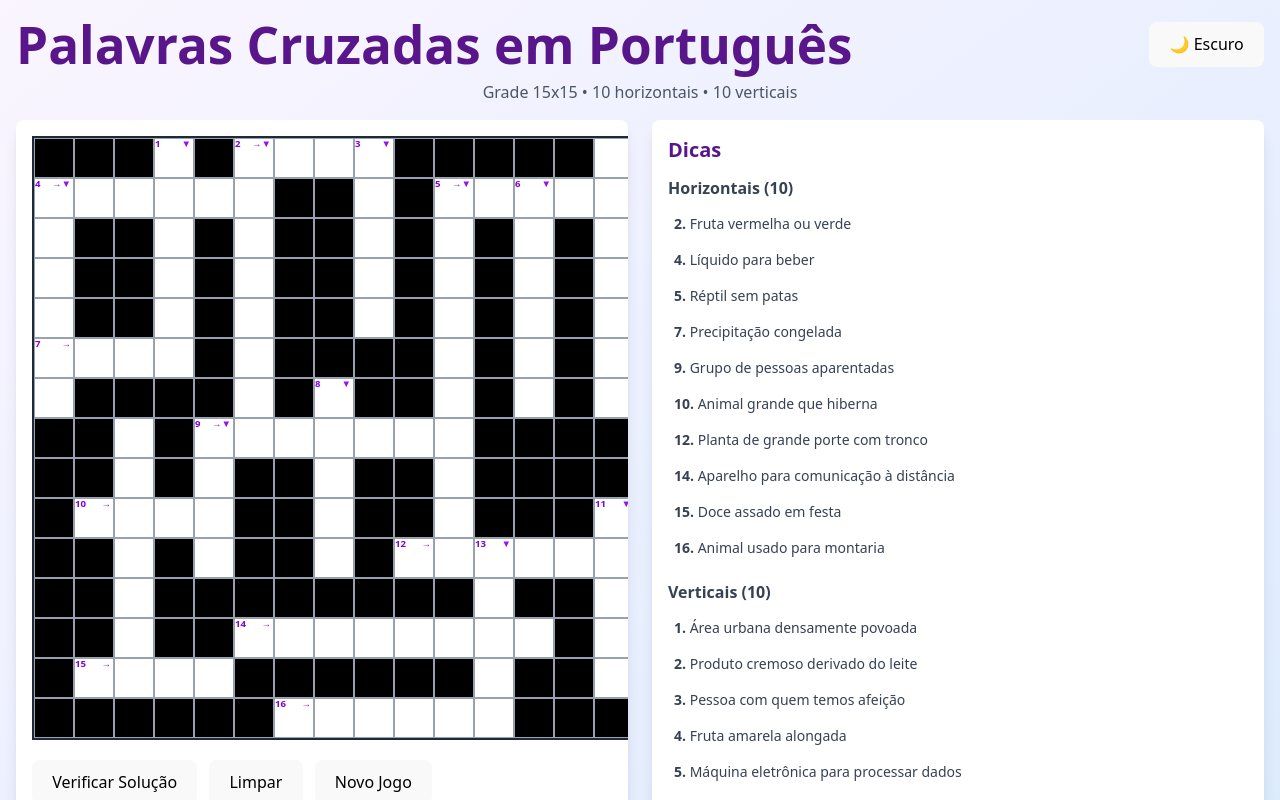
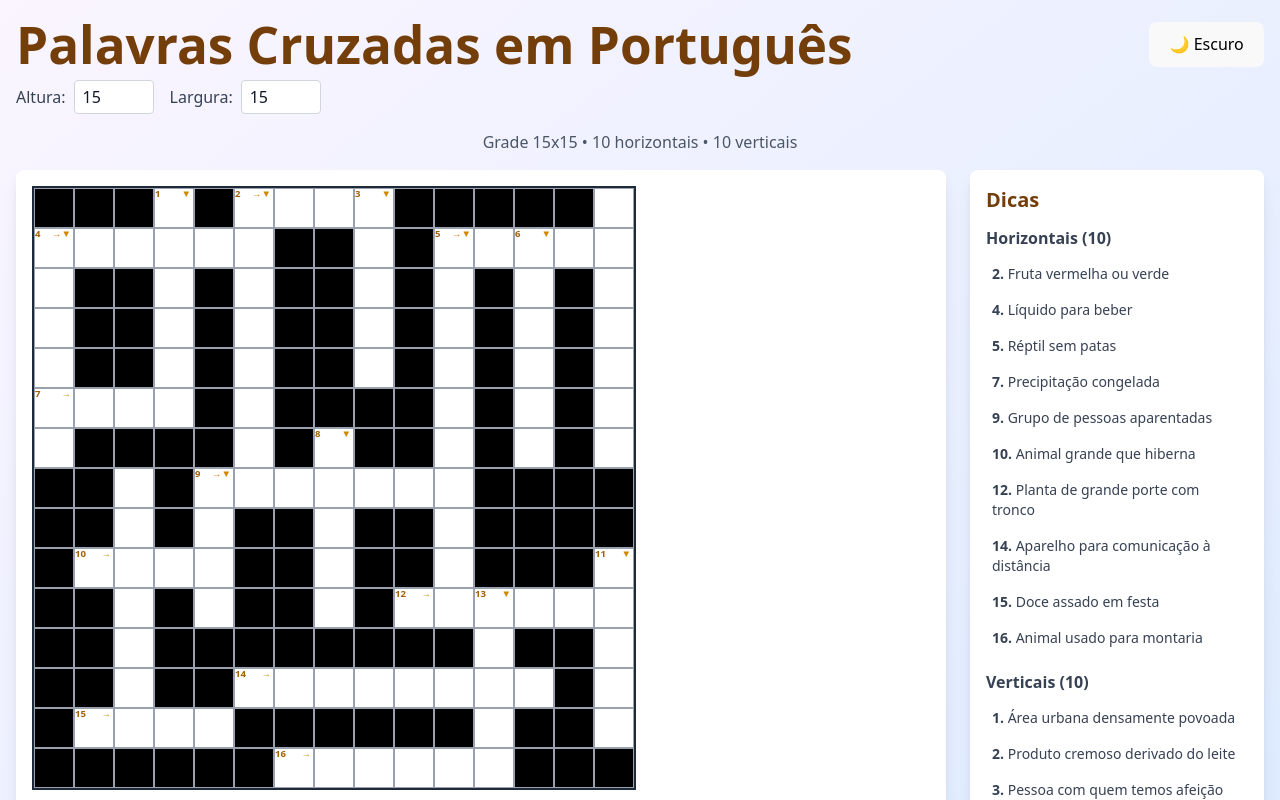
Before and after one commit to MViniciusCoffe/jogo-serverless, a React (Vite) app: page / in a window 1280 px wide. Shown: the top 800 px of the page. Built offline with nearby package versions, Linux system fonts and the light colour scheme.

Commit message:
Agora, o tamanho das grades é variável e adicionei uma integração com API

```diff
--- a/src/App.jsx
+++ b/src/App.jsx
@@ -86,7 +86,9 @@ const CrosswordGame = () => {
   const [isComplete, setIsComplete] = useState(false);
   const [isGenerating, setIsGenerating] = useState(true);
   const [darkMode, setDarkMode] = useState(false);
-  const [gridSize, setGridSize] = useState(15);
+  const [gridHeight, setGridHeight] = useState(15);
+  const [gridWidth, setGridWidth] = useState(15);
+  const [fetchedData, setFetchedData] = useState(null);
   const inputRefs = useRef({});
 
   const generateCrossword = () => {
@@ -113,24 +115,31 @@ const CrosswordGame = () => {
     if (bestAttempt) {
       setGrid(bestAttempt.grid);
       setWords(bestAttempt.words);
-      setGridSize(bestAttempt.size);
-      setUserGrid(Array(bestAttempt.size).fill(null).map(() => Array(bestAttempt.size).fill('')));
+      setUserGrid(Array(bestAttempt.height).fill(null).map(() => Array(bestAttempt.width).fill('')));
     }
 
     setIsGenerating(false);
   };
 
   const tryGenerateCrossword = (targetWords) => {
-    const size = 15;
-    const letterGrid = Array(size).fill(null).map(() => Array(size).fill(null));
+    const height = gridHeight;
+    const width = gridWidth;
+    const letterGrid = Array(height).fill(null).map(() => Array(width).fill(null));
     const placedWords = [];
     const usedWords = new Set();
     const shuffled = [...portugueseDictionary].sort(() => Math.random() - 0.5);
 
     // Colocar primeira palavra horizontal no meio
-    const firstWord = shuffled[0];
-    const startRow = Math.floor(size / 2);
-    const startCol = Math.floor((size - firstWord.word.length) / 2);
+    let firstWordIndex = 0;
+    while (firstWordIndex < shuffled.length && shuffled[firstWordIndex].word.length > width) {
+      firstWordIndex++;
+    }
+    if (firstWordIndex >= shuffled.length) {
+      return { acrossWords: [], downWords: [] }; // No word fits
+    }
+    const firstWord = shuffled[firstWordIndex];
+    const startRow = Math.floor(height / 2);
+    const startCol = Math.floor((width - firstWord.word.length) / 2);
 
     for (let i = 0; i < firstWord.word.length; i++) {
       letterGrid[startRow][startCol + i] = firstWord.word[i];
@@ -177,7 +186,7 @@ const CrosswordGame = () => {
                   newCol = existing.col - j;
                 }
 
-                if (canPlaceWord(letterGrid, word, newRow, newCol, newDir, size)) {
+                if (canPlaceWord(letterGrid, word, newRow, newCol, newDir, height, width)) {
                   placeWord(letterGrid, word, newRow, newCol, newDir);
                   placedWords.push({
                     word: word,
@@ -210,8 +219,8 @@ const CrosswordGame = () => {
     ];
 
     // Criar grade final
-    const newGrid = Array(size).fill(null).map(() =>
-      Array(size).fill(null).map(() => ({
+    const newGrid = Array(height).fill(null).map(() =>
+      Array(width).fill(null).map(() => ({
         letter: null,
         number: null,
         arrows: [],
@@ -219,8 +228,8 @@ const CrosswordGame = () => {
       }))
     );
 
-    for (let r = 0; r < size; r++) {
-      for (let c = 0; c < size; c++) {
+    for (let r = 0; r < height; r++) {
+      for (let c = 0; c < width; c++) {
         newGrid[r][c].letter = letterGrid[r][c];
       }
     }
@@ -266,21 +275,22 @@ const CrosswordGame = () => {
     return {
       grid: newGrid,
       words: balancedWords,
-      size: size,
+      height: height,
+      width: width,
       acrossWords: balancedWords.filter(w => w.direction === 'across'),
       downWords: balancedWords.filter(w => w.direction === 'down')
     };
   };
 
-  const canPlaceWord = (grid, word, row, col, direction, size) => {
+  const canPlaceWord = (grid, word, row, col, direction, height, width) => {
     if (row < 0 || col < 0) return false;
 
     if (direction === 'across') {
-      if (col + word.length > size) return false;
+      if (col + word.length > width) return false;
 
       // Verificar espaço antes e depois
       if (col > 0 && grid[row][col - 1] !== null) return false;
-      if (col + word.length < size && grid[row][col + word.length] !== null) return false;
+      if (col + word.length < width && grid[row][col + word.length] !== null) return false;
 
       // Verificar cada letra
       for (let i = 0; i < word.length; i++) {
@@ -289,14 +299,14 @@ const CrosswordGame = () => {
 
         // Verificar células adjacentes verticalmente
         if (row > 0 && grid[row - 1][col + i] !== null && cell === null) return false;
-        if (row < size - 1 && grid[row + 1][col + i] !== null && cell === null) return false;
+        if (row < height - 1 && grid[row + 1][col + i] !== null && cell === null) return false;
       }
     } else {
-      if (row + word.length > size) return false;
+      if (row + word.length > height) return false;
 
       // Verificar espaço antes e depois
       if (row > 0 && grid[row - 1][col] !== null) return false;
-      if (row + word.length < size && grid[row + word.length][col] !== null) return false;
+      if (row + word.length < height && grid[row + word.length][col] !== null) return false;
 
       // Verificar cada letra
       for (let i = 0; i < word.length; i++) {
@@ -305,7 +315,7 @@ const CrosswordGame = () => {
 
         // Verificar células adjacentes horizontalmente
         if (col > 0 && grid[row + i][col - 1] !== null && cell === null) return false;
-        if (col < size - 1 && grid[row + i][col + 1] !== null && cell === null) return false;
+        if (col < width - 1 && grid[row + i][col + 1] !== null && cell === null) return false;
       }
     }
 
@@ -413,8 +423,8 @@ const CrosswordGame = () => {
 
   const checkSolution = () => {
     let correct = true;
-    for (let r = 0; r < gridSize; r++) {
-      for (let c = 0; c < gridSize; c++) {
+    for (let r = 0; r < gridHeight; r++) {
+      for (let c = 0; c < gridWidth; c++) {
         if (grid[r][c].letter && userGrid[r][c] !== grid[r][c].letter) {
           correct = false;
           break;
@@ -426,7 +436,7 @@ const CrosswordGame = () => {
   };
 
   const resetGame = () => {
-    setUserGrid(Array(gridSize).fill(null).map(() => Array(gridSize).fill('')));
+    setUserGrid(Array(gridHeight).fill(null).map(() => Array(gridWidth).fill('')));
     setIsComplete(false);
     setSelectedCell({ row: null, col: null });
     setSelectedClue(null);
@@ -440,11 +450,25 @@ const CrosswordGame = () => {
     setTimeout(() => generateCrossword(), 100);
   };
 
+  const handleFetchData = async () => {
+    try {
+      const response = await fetch('https://aoer9ip2oa.execute-api.us-east-1.amazonaws.com/dev/items');
+      if (!response.ok) {
+        throw new Error('Network response was not ok');
+      }
+      const data = await response.json();
+      setFetchedData(data);
+    } catch (error) {
+      console.error('Error fetching data:', error);
+      setFetchedData({ error: 'Falha ao pegar dados' });
+    }
+  };
+
   if (isGenerating) {
     return (
       <div className={`min-h-screen flex items-center justify-center ${darkMode ? 'bg-gray-900' : 'bg-gradient-to-br from-purple-50 to-blue-100'}`}>
         <div className="text-center">
-          <div className={`text-4xl font-bold mb-4 ${darkMode ? 'text-purple-400' : 'text-purple-900'}`}>Gerando Palavras Cruzadas...</div>
+          <div className={`text-4xl font-bold mb-4 ${darkMode ? 'text-yellow-400' : 'text-yellow-900'}`}>Gerando Palavras Cruzadas...</div>
           <div className={`text-lg ${darkMode ? 'text-gray-400' : 'text-gray-600'}`}>Criando cruzamento perfeito de palavras</div>
         </div>
       </div>
@@ -456,19 +480,41 @@ const CrosswordGame = () => {
 
   return (
     <div className={`min-h-screen p-4 ${darkMode ? 'bg-gray-900' : 'bg-gradient-to-br from-purple-50 to-blue-100'}`}>
-      <div className="max-w-full mx-auto">
+      <div className="max-w-7xl mx-auto">
         <div className="flex justify-between items-center mb-2">
-          <h1 className={`text-4xl font-bold ${darkMode ? 'text-purple-400' : 'text-purple-900'}`}>Palavras Cruzadas em Português</h1>
-          <button onClick={() => setDarkMode(!darkMode)} className={`px-4 py-2 rounded-lg font-semibold transition ${darkMode ? 'bg-gray-700 text-black-200 hover:bg-gray-600' : 'bg-gray-800 text-black hover:bg-gray-700'}`}>
+          <h1 className={`text-4xl font-bold ${darkMode ? 'text-yellow-400' : 'text-yellow-900'}`}>Palavras Cruzadas em Português</h1>
+          <button onClick={() => setDarkMode(!darkMode)} className={`px-4 py-2 rounded-lg font-semibold transition ${darkMode ? 'bg-gray-700 text-black hover:bg-gray-600' : 'bg-gray-800 text-black hover:bg-gray-700'}`}>
             {darkMode ? '☀️ Claro' : '🌙 Escuro'}
           </button>
         </div>
+        <div className="flex gap-4 mb-4">
+          <label className={`flex items-center ${darkMode ? 'text-gray-300' : 'text-gray-700'}`}>
+            Altura:
+            <input
+              type="number"
+              value={gridHeight}
+              onChange={(e) => setGridHeight(Math.max(5, Number(e.target.value)))}
+              className={`ml-2 w-20 px-2 py-1 rounded ${darkMode ? 'bg-gray-700 text-white' : 'bg-white text-gray-900'} border ${darkMode ? 'border-gray-600' : 'border-gray-300'}`}
+              min="5"
+            />
+          </label>
+          <label className={`flex items-center ${darkMode ? 'text-gray-300' : 'text-gray-700'}`}>
+            Largura:
+            <input
+              type="number"
+              value={gridWidth}
+              onChange={(e) => setGridWidth(Math.max(5, Number(e.target.value)))}
+              className={`ml-2 w-20 px-2 py-1 rounded ${darkMode ? 'bg-gray-700 text-white' : 'bg-white text-gray-900'} border ${darkMode ? 'border-gray-600' : 'border-gray-300'}`}
+              min="5"
+            />
+          </label>
+        </div>
         <p className={`text-center mb-4 ${darkMode ? 'text-gray-400' : 'text-gray-600'}`}>
-          Grade {gridSize}x{gridSize} • {acrossClues.length} horizontais • {downClues.length} verticais
+          Grade {gridHeight}x{gridWidth} • {acrossClues.length} horizontais • {downClues.length} verticais
         </p>
 
-        <div className="grid grid-cols-1 lg:grid-cols-2 gap-6">
-          <div className="lg:col-span-1">
+        <div className="grid grid-cols-1 lg:grid-cols-4 gap-6">
+          <div className="lg:col-span-3">
             <div className={`rounded-lg shadow-lg p-4 overflow-auto ${darkMode ? 'bg-gray-800' : 'bg-white'}`}>
               <div className={`inline-block border-2 ${darkMode ? 'border-gray-600' : 'border-gray-800'}`}>
                 {grid.map((row, rowIndex) => (
@@ -489,8 +535,7 @@ const CrosswordGame = () => {
                       return (
                         <div
                           key={key}
-                          className={`w-10 h-10 border relative text-xs ${darkMode ? 'border-gray-600' : 'border-gray-400'} ${
-                            isSelected
+                          className={`w-10 h-10 border relative text-xs ${darkMode ? 'border-gray-600' : 'border-gray-400'} ${isSelected
                             ? darkMode ? 'bg-yellow-600' : 'bg-yellow-300'
                             : isHighlighted
                               ? darkMode ? 'bg-blue-900' : 'bg-blue-200'
@@ -500,13 +545,13 @@ const CrosswordGame = () => {
                         >
                           {cell.number && (
                             <span
-                              className={`absolute top-0 left-0 text-[0.6rem] leading-none font-bold pointer-events-none ${darkMode ? 'text-purple-400' : 'text-purple-700'}`}
+                              className={`absolute top-0 left-0 text-[0.6rem] leading-none font-bold pointer-events-none ${darkMode ? 'text-yellow-400' : 'text-yellow-700'}`}
                             >
                               {cell.number}
                             </span>
                           )}
                           {cell.arrows && cell.arrows.length > 0 && (
-                            <span className={`absolute top-0 right-0.5 text-[0.6rem] leading-none pointer-events-none font-bold ${darkMode ? 'text-purple-400' : 'text-purple-600'}`}>
+                            <span className={`absolute top-0 right-0.5 text-[0.6rem] leading-none pointer-events-none font-bold ${darkMode ? 'text-yellow-400' : 'text-yellow-600'}`}>
                               {cell.arrows.join('')}
                             </span>
                           )}
@@ -529,9 +574,10 @@ const CrosswordGame = () => {
               </div>
 
               <div className="mt-4 flex gap-3 flex-wrap">
-                <button onClick={checkSolution} className="px-4 py-2 bg-purple-600 text-black rounded-lg hover:bg-purple-700 transition text-sm font-semibold">Verificar Solução</button>
+                <button onClick={checkSolution} className="px-4 py-2 bg-indigo-600 text-black rounded-lg hover:bg-indigo-700 transition text-sm font-semibold">Verificar Solução</button>
                 <button onClick={resetGame} className="px-4 py-2 bg-gray-600 text-black rounded-lg hover:bg-gray-700 transition text-sm font-semibold">Limpar</button>
                 <button onClick={newGame} className="px-4 py-2 bg-blue-600 text-black rounded-lg hover:bg-blue-700 transition text-sm font-semibold">Novo Jogo</button>
+                <button onClick={handleFetchData} className="px-4 py-2 bg-green-600 text-black rounded-lg hover:bg-green-700 transition text-sm font-semibold">Pegar dados</button>
               </div>
 
               {isComplete && (
@@ -539,18 +585,37 @@ const CrosswordGame = () => {
                   🎉 Parabéns! Você completou as palavras cruzadas!
                 </div>
               )}
+
+              {fetchedData && (
+                <div className={`mt-4 p-4 rounded-lg ${darkMode ? 'bg-gray-700 text-gray-300' : 'bg-gray-100 text-gray-800'}`}>
+                  <h3 className="text-lg font-semibold mb-2">Dados Pegos:</h3>
+                  {fetchedData.error ? (
+                    <p>{fetchedData.error}</p>
+                  ) : (
+                    <ul className="space-y-2">
+                      {fetchedData.map((item, index) => (
+                        <li key={index} className="border-b pb-2">
+                          <p><strong>ID:</strong> {item.id}</p>
+                          <p><strong>Palavra:</strong> {item.word}</p>
+                          <p><strong>Dica:</strong> {item.glue}</p>
+                        </li>
+                      ))}
+                    </ul>
+                  )}
+                </div>
+              )}
             </div>
           </div>
 
           <div className="lg:col-span-1">
             <div className={`rounded-lg shadow-lg p-4 max-h-screen overflow-y-auto ${darkMode ? 'bg-gray-800' : 'bg-white'}`}>
-              <h2 className={`text-xl font-bold mb-3 ${darkMode ? 'text-purple-400' : 'text-purple-900'}`}>Dicas</h2>
+              <h2 className={`text-xl font-bold mb-3 ${darkMode ? 'text-yellow-400' : 'text-yellow-900'}`}>Dicas</h2>
 
               <div className="mb-4">
                 <h3 className={`text-base font-semibold mb-2 ${darkMode ? 'text-gray-300' : 'text-gray-700'}`}>Horizontais ({acrossClues.length})</h3>
                 <ul className="space-y-1">
                   {acrossClues.map(clue => (
-                    <li key={`across-${clue.number}`} onClick={() => { setSelectedClue(clue); setSelectedCell({ row: clue.row, col: clue.col }); setDirection('across'); }} className={`cursor-pointer p-1.5 rounded transition text-sm ${selectedClue?.number === clue.number && selectedClue?.direction === 'across' ? (darkMode ? 'bg-gray-600 text-black' : 'bg-gray-200 text-gray-900') + ' font-semibold' : darkMode ? 'hover:bg-gray-700 text-gray-300' : 'hover:bg-gray-100 text-gray-700'}`}>
+                    <li key={`across-${clue.number}`} onClick={() => { setSelectedClue(clue); setSelectedCell({ row: clue.row, col: clue.col }); setDirection('across'); }} className={`cursor-pointer p-1.5 rounded transition text-sm ${selectedClue?.number === clue.number && selectedClue?.direction === 'across' ? (darkMode ? 'bg-gray-600 text-white' : 'bg-gray-200 text-gray-900') + ' font-semibold' : darkMode ? 'hover:bg-gray-700 text-gray-300' : 'hover:bg-gray-100 text-gray-700'}`}>
                       <span className="font-bold">{clue.number}.</span> {clue.clue}
                     </li>
                   ))}
@@ -561,7 +626,7 @@ const CrosswordGame = () => {
                 <h3 className={`text-base font-semibold mb-2 ${darkMode ? 'text-gray-300' : 'text-gray-700'}`}>Verticais ({downClues.length})</h3>
                 <ul className="space-y-1">
                   {downClues.map(clue => (
-                    <li key={`down-${clue.number}`} onClick={() => { setSelectedClue(clue); setSelectedCell({ row: clue.row, col: clue.col }); setDirection('down'); }} className={`cursor-pointer p-1.5 rounded transition text-sm ${selectedClue?.number === clue.number && selectedClue?.direction === 'down' ? (darkMode ? 'bg-gray-600 text-black' : 'bg-gray-200 text-gray-900') + ' font-semibold' : darkMode ? 'hover:bg-gray-700 text-gray-300' : 'hover:bg-gray-100 text-gray-700'}`}>
+                    <li key={`down-${clue.number}`} onClick={() => { setSelectedClue(clue); setSelectedCell({ row: clue.row, col: clue.col }); setDirection('down'); }} className={`cursor-pointer p-1.5 rounded transition text-sm ${selectedClue?.number === clue.number && selectedClue?.direction === 'down' ? (darkMode ? 'bg-gray-600 text-white' : 'bg-gray-200 text-gray-900') + ' font-semibold' : darkMode ? 'hover:bg-gray-700 text-gray-300' : 'hover:bg-gray-100 text-gray-700'}`}>
                       <span className="font-bold">{clue.number}.</span> {clue.clue}
                     </li>
                   ))}
```
Lines whose indentation alone changed are shown as unchanged.
